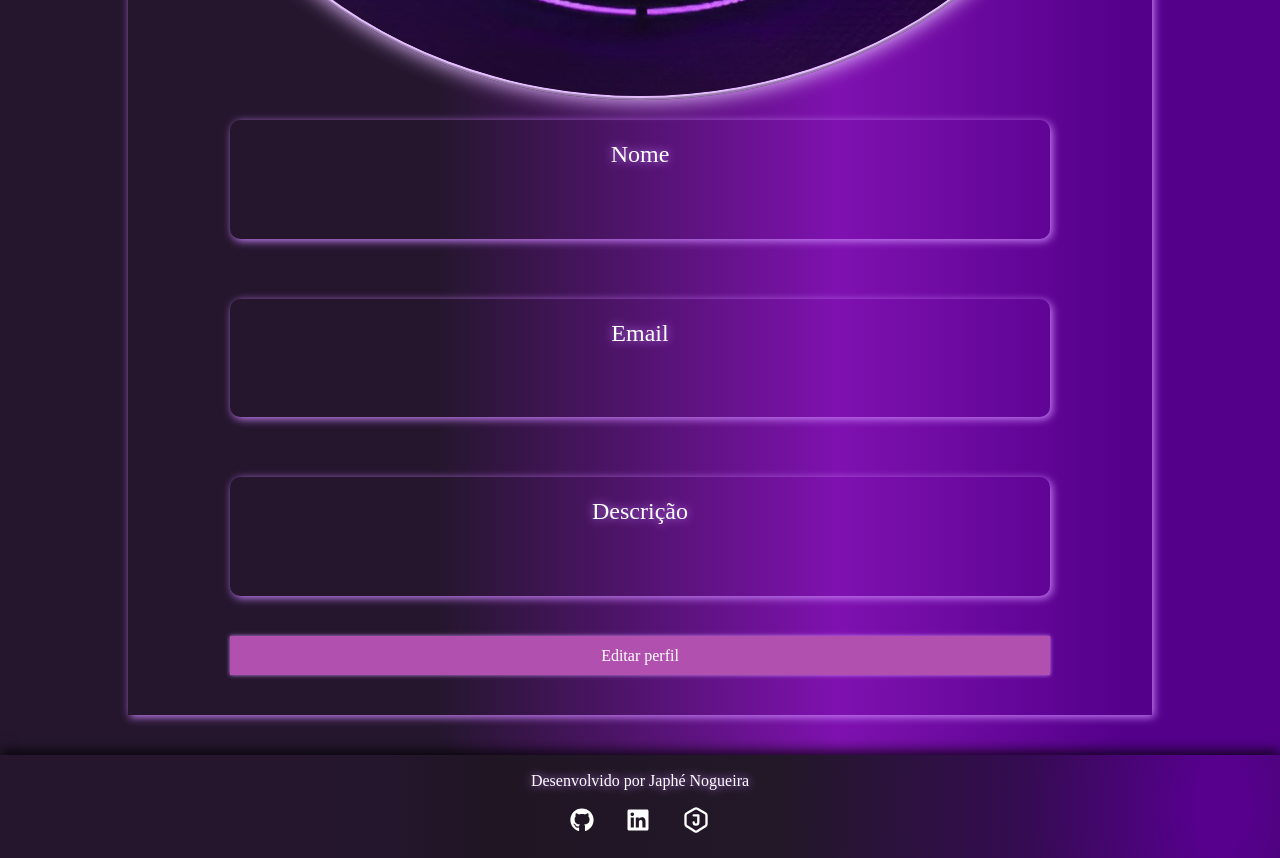
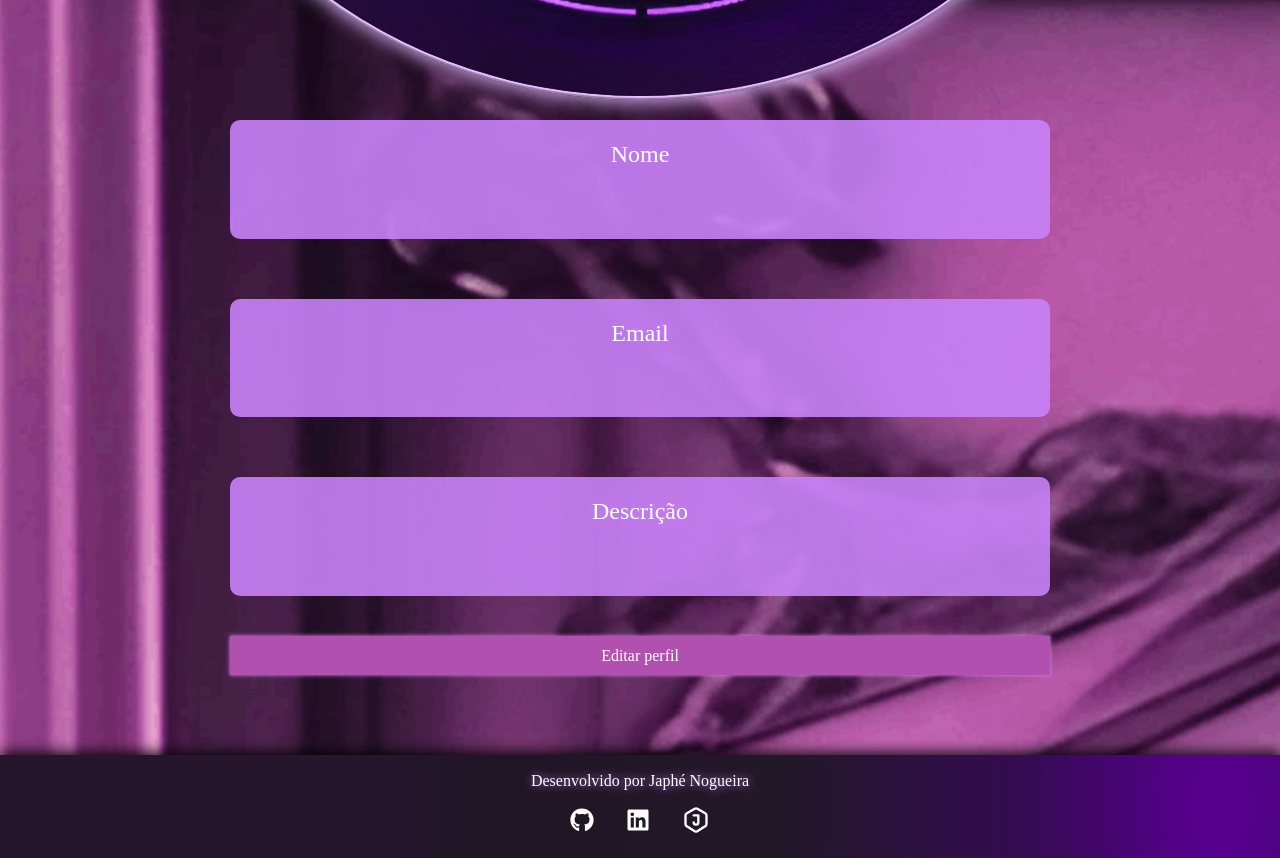
Before and after one commit to cafe51/Type-Tunes, a React (Create React App) app: page /profile in a window 1280 px wide. Shown: the part 940-1798 px from the top of the page. Built offline with nearby package versions, Linux system fonts and the light colour scheme.

Commit message:
adionada imagem de fundo para profile

```diff
--- a/src/styles/ProfileStyles.ts
+++ b/src/styles/ProfileStyles.ts
@@ -11,16 +11,16 @@ const flexCenterColumn = css`
 export const ProfileWrapper = styled.div`
   ${flexCenterColumn}
   padding-top: 100px;
-  /* margin-top: 100px; */
-  /* padding: 100px 0; */
   width: 100%;
-  /* background-color: yellow; */
-  /* height: fit-content; */
-  /* background-image: url(${backgroundProfile}); */
-  /* background-repeat: no-repeat; */
-  /* background-size: cover; */
-  /* background-position-y: 200px; */
-  /* background-position-x: -120px; */
+  height: fit-content;
+  background-image: url(${backgroundProfile});
+  background-repeat: no-repeat;
+  /* background-size: 230%; */
+  /* background-position-y: 80px; */
+  /* background-position-x: -150px; */
+  background-size: 330%;
+  background-position-y: 80px;
+  background-position-x: -350px;
 `;
 
 export const PicturePortrait = styled.img`
@@ -51,7 +51,7 @@ const styledContainer = css`
   margin-top: 20px;
   margin-bottom: 40px;
   width: 80%;
-  box-shadow: 2px 2px 8px #C881F8;
+  /* box-shadow: 2px 2px 8px #C881F8; */
 
   h2 {
     margin-bottom: 5px;
@@ -66,6 +66,7 @@ export const UserInfoMainContainer = styled.div`
   border-top-left-radius: 120px;
   border-top-right-radius: 120px;
   ${styledContainer}
+
   /* background-color: green; */
 
 `;
@@ -81,6 +82,7 @@ export const UserFormMainContainer = styled.form`
 export const UserInfo = styled.div`
   height: auto;
   border-radius: 10px;
+  background: rgba(200, 129, 248, 0.9);
   ${styledContainer}
 
   label {
@@ -91,5 +93,20 @@ export const UserInfo = styled.div`
 
   input, textarea {
     margin-top: 16px;
+    background: white;
+    color: #82488D;
+    border-radius: 8px;
+    &:focus {
+      background: #82488D;
+      outline-style: solid;
+      outline-width: 2px;
+      outline-color: #B250B0;
+      color: white;
+
+    }
+    &::placeholder {
+      font-size: 16px;
+      color: #82488D;
+  }
   }
 `;
```
